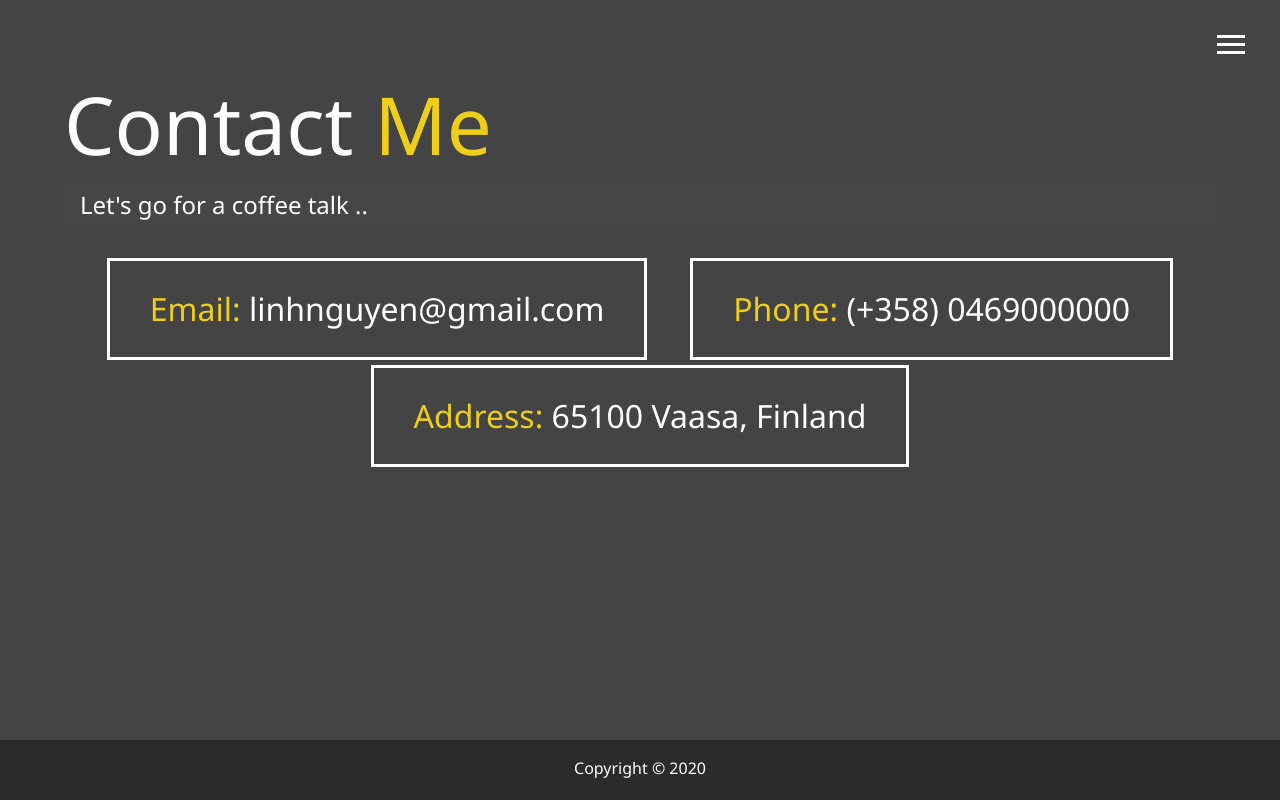
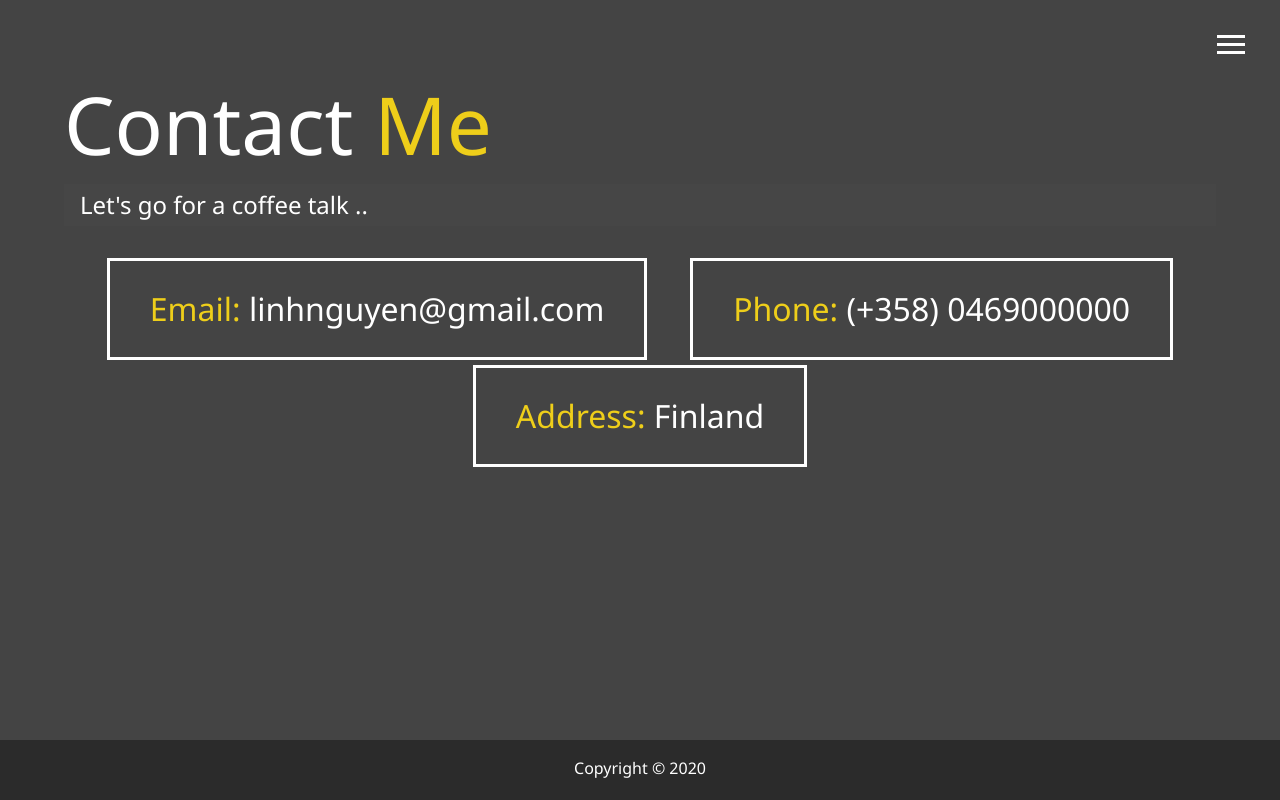
Before and after one commit to Hancullen/modern_portfolio, a website: page dist/contact.html in a window 1280 px wide. Drawn offline with Linux system fonts and the light colour scheme.

Commit message:
fixed info

```diff
--- a/dist/contact.html
+++ b/dist/contact.html
@@ -61,9 +61,7 @@
           <span class="text-secondary">Email: </span> linhnguyen@gmail.com
         </div>
         <div><span class="text-secondary">Phone: </span> (+358) 0469000000</div>
-        <div>
-          <span class="text-secondary">Address: </span> 65100 Vaasa, Finland
-        </div>
+        <div><span class="text-secondary">Address: </span> Finland</div>
       </div>
     </main>
 
```
Also changed, not shown: 1 other file.
